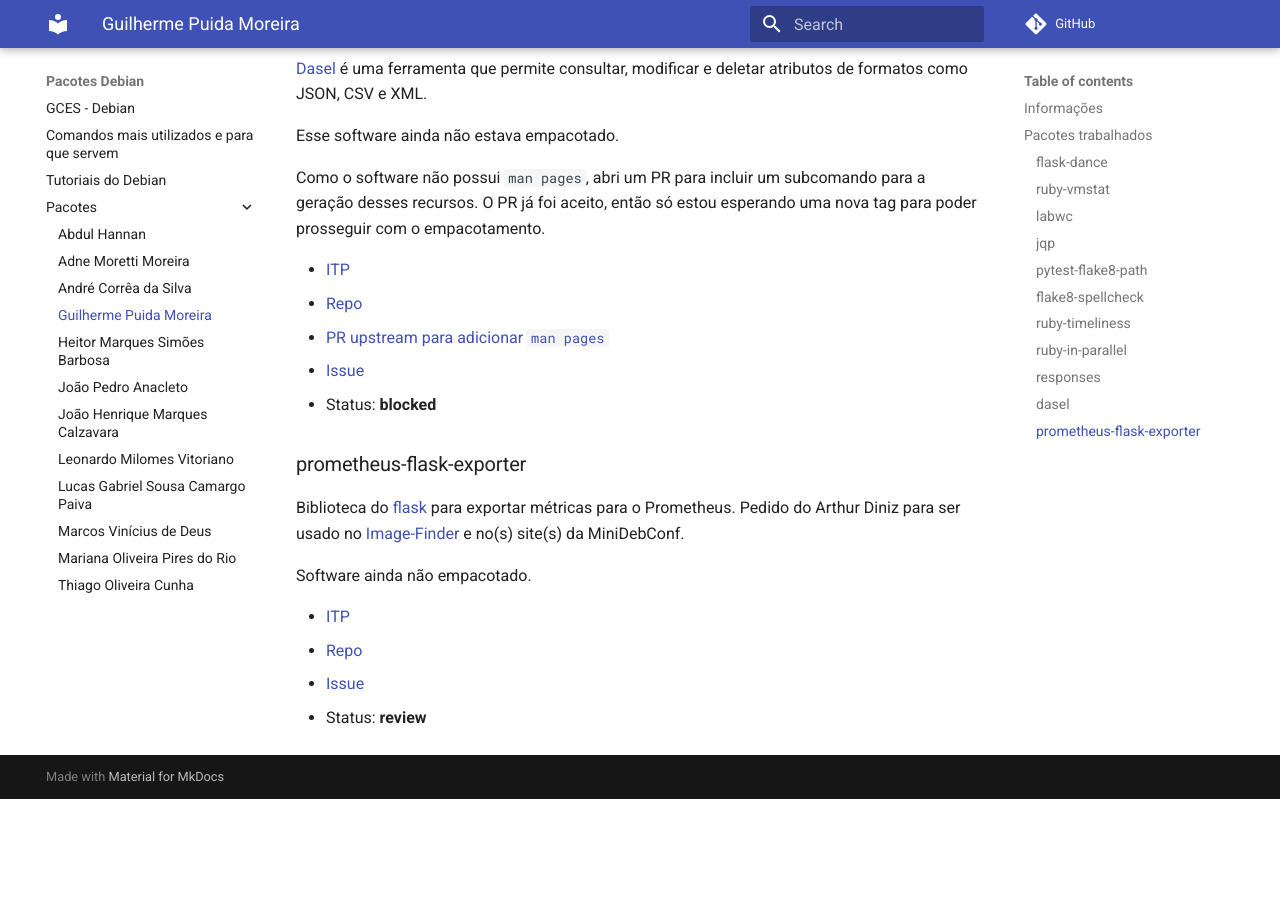
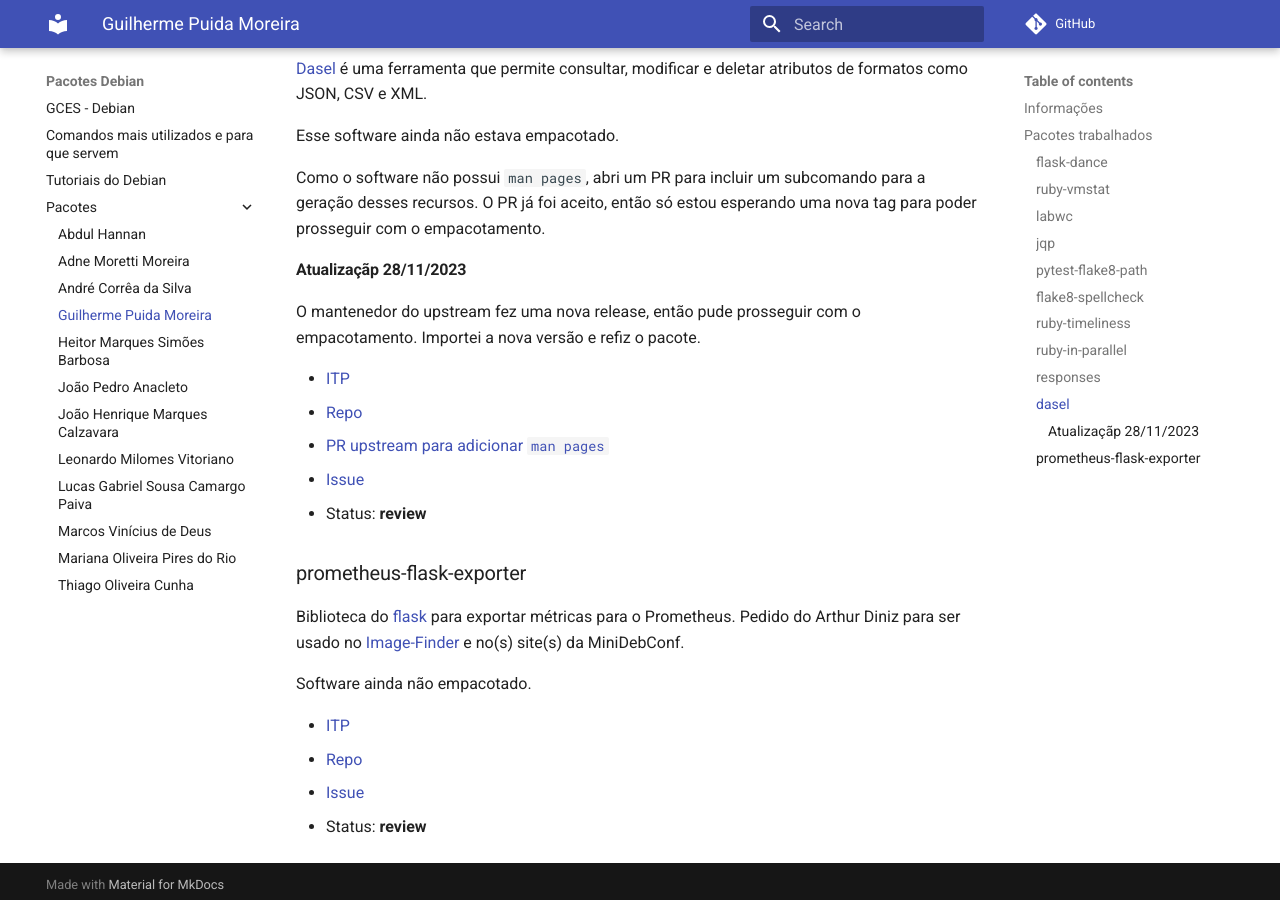
Before and after one commit to FGA-GCES/Debian_Pacotes, an MkDocs documentation site: the page built from docs/pacotes/guilherme-puida-moreira.md, in a window 1280 px wide and 900 px high, scrolled down 2695 px. Built offline with MkDocs 1.6.1 and Material for MkDocs 9.7.7, drawn with Linux system fonts in a browser that asks for light colours; comment, search, counter and statistics services are not loaded; before the commit the page ends 3494 px from its top, so only the background shows below that.

Commit message:
Atualização dasel

```diff
--- a/docs/pacotes/guilherme-puida-moreira.md
+++ b/docs/pacotes/guilherme-puida-moreira.md
@@ -112,11 +112,16 @@
 para a geração desses recursos. O PR já foi aceito, então só estou esperando
 uma nova tag para poder prosseguir com o empacotamento.
 
+#### Atualizaçãp 28/11/2023
+
+O mantenedor do upstream fez uma nova release, então pude prosseguir com o
+empacotamento. Importei a nova versão e refiz o pacote.
+
 - [ITP](https://bugs.debian.org/cgi-bin/bugreport.cgi?bug=988063)
 - [Repo](https://salsa.debian.org/puida/dasel)
 - [PR upstream para adicionar `man pages`](https://github.com/TomWright/dasel/pull/375)
 - [Issue](https://salsa.debian.org/debian-brasilia-team/docs/-/issues/123)
-- Status: **blocked**
+- Status: **review**
 
 ### prometheus-flask-exporter
 
```
